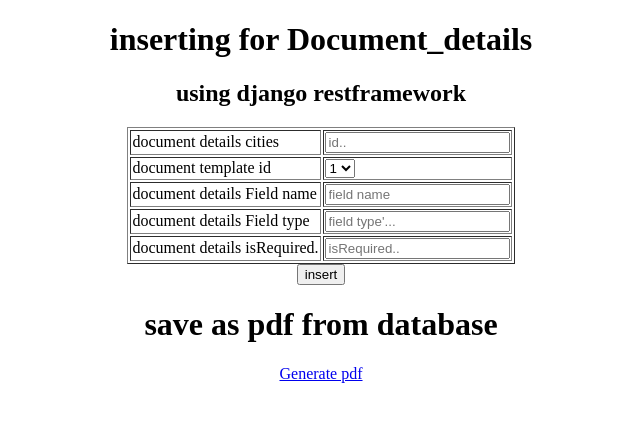
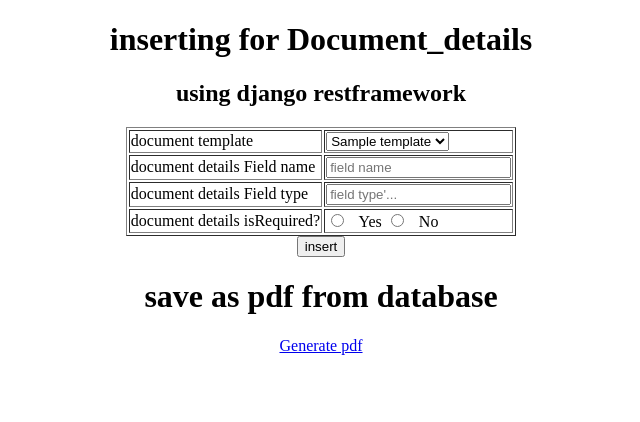
Before and after one commit to Anu8050/phyDoc_Builder_Project, a Django app: page /ddapiend/ in a window 1280 px wide. Shown: the top 422 px of the page, without its empty margins (319-959 px from the left). Run offline with Django 4.2, Linux system fonts and the light colour scheme; tables that the repository leaves empty hold one stand-in row (values such as "Sample post").

Commit message:
autoincrement id value code is added

```diff
--- a/phyDoc_Builder/Templates/insert.html
+++ b/phyDoc_Builder/Templates/insert.html
@@ -9,10 +9,6 @@
         <form method="POST">
             {% csrf_token %}
             <table border="1">
-                <tr>
-                    <td>document template id</td>
-                    <td><input type="text" placeholder="template id.."name="id"></td>
-                </tr>
                 <tr>
                     <td>document template name</td>
                     <td><input type="text" placeholder="template name.."name="name"></td>
--- a/phyDoc_Builder/Templates/insertdd.html
+++ b/phyDoc_Builder/Templates/insertdd.html
@@ -9,16 +9,13 @@
         <form method="POST">
             {% csrf_token %}
             <table border="1">
+
                 <tr>
-                    <td>document details cities</td>
-                    <td><input type="text" placeholder="id.." name="id"></td>
-                </tr>
-                <tr>
-                    <td>document template id</td>
+                    <td>document template</td>
                     <td>
                         <select name="name" class="form-control">
                             {% for results in bindingid %}
-                                    <option value="{{ results.id}}">{{ results.id}}</option>
+                                    <option value="{{ results.id}}">{{ results.name}} </option>
                             {% endfor %}
                         </select>
 
@@ -34,8 +31,12 @@
                     <td><input type="text" placeholder="field type'..."name="field_type"></td>
                 </tr>
                 <tr>
-                    <td>document details isRequired.</td>
-                    <td><input type="text" placeholder="isRequired.."name="isRequired"></td>
+                    <td>document details isRequired?</td>
+                    <td><input type="radio" id="Yes" name="isRequired" value="Yes">
+                          <label for="Yes">Yes</label>
+                        <input type="radio" id="No" name="isRequired" value="No">
+                              <label for="No">No</label></td>
+
                 </tr>
             </table>
             <input type="submit" value="insert"/>
--- a/phyDoc_Builder/phyDoc_Builder/views.py
+++ b/phyDoc_Builder/phyDoc_Builder/views.py
@@ -18,10 +18,9 @@ from reportlab.lib.pagesizes import letter
 
 def insertTemplate(request):
     if request.method=="POST":
-        id=request.POST.get('id')
         name=request.POST.get('name')
         Document_template_path=request.POST.get('Document_template_path')
-        data={'id':id,'name':name,'Document_template_path':Document_template_path}
+        data={'name':name,'Document_template_path':Document_template_path}
         headers={'Content-Type': 'application/json'}
         read= requests.post('http://127.0.0.1:8000/Document_templates/CreateDT',json=data,headers=headers)
         return render(request,'insert.html')
--- a/phyDoc_Builder/phyDoc_app/models.py
+++ b/phyDoc_Builder/phyDoc_app/models.py
@@ -3,7 +3,7 @@ from django.db import models
 
 # Create your models here.
 class Document_templates(models.Model):
-    id = models.IntegerField(primary_key=True)
+    id = models.AutoField(primary_key=True)
     name = models.CharField(max_length=80)
     Document_template_path = models.TextField(max_length=500)
 
--- a/phyDoc_Builder/phyDoc_app/serializer.py
+++ b/phyDoc_Builder/phyDoc_app/serializer.py
@@ -5,7 +5,7 @@ class Document_templatesSerializer(serializers.ModelSerializer):
     # item = serializers.RelatedField(many=True)
     class Meta:
         model = Document_templates
-        fields = ('name','id','Document_template_path')
+        fields = ('name','Document_template_path')
 
 class Document_detailsSerializer(serializers.ModelSerializer):
     # item = serializers.RelatedField(source='category', read_only=True)
```
Also changed, not shown: phyDoc_Builder/phyDoc_app/migrations/0005_alter_document_templates_id.py (added).
